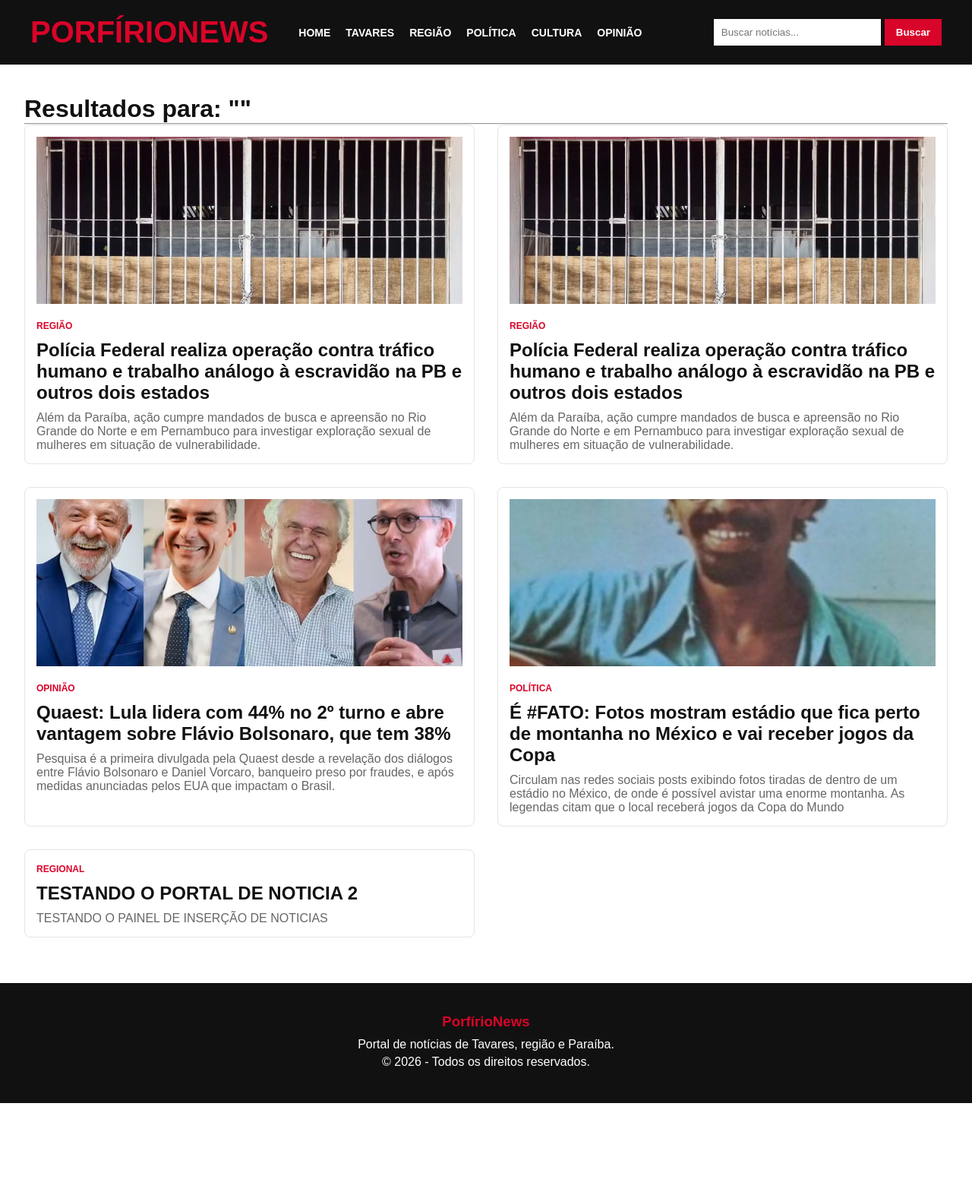
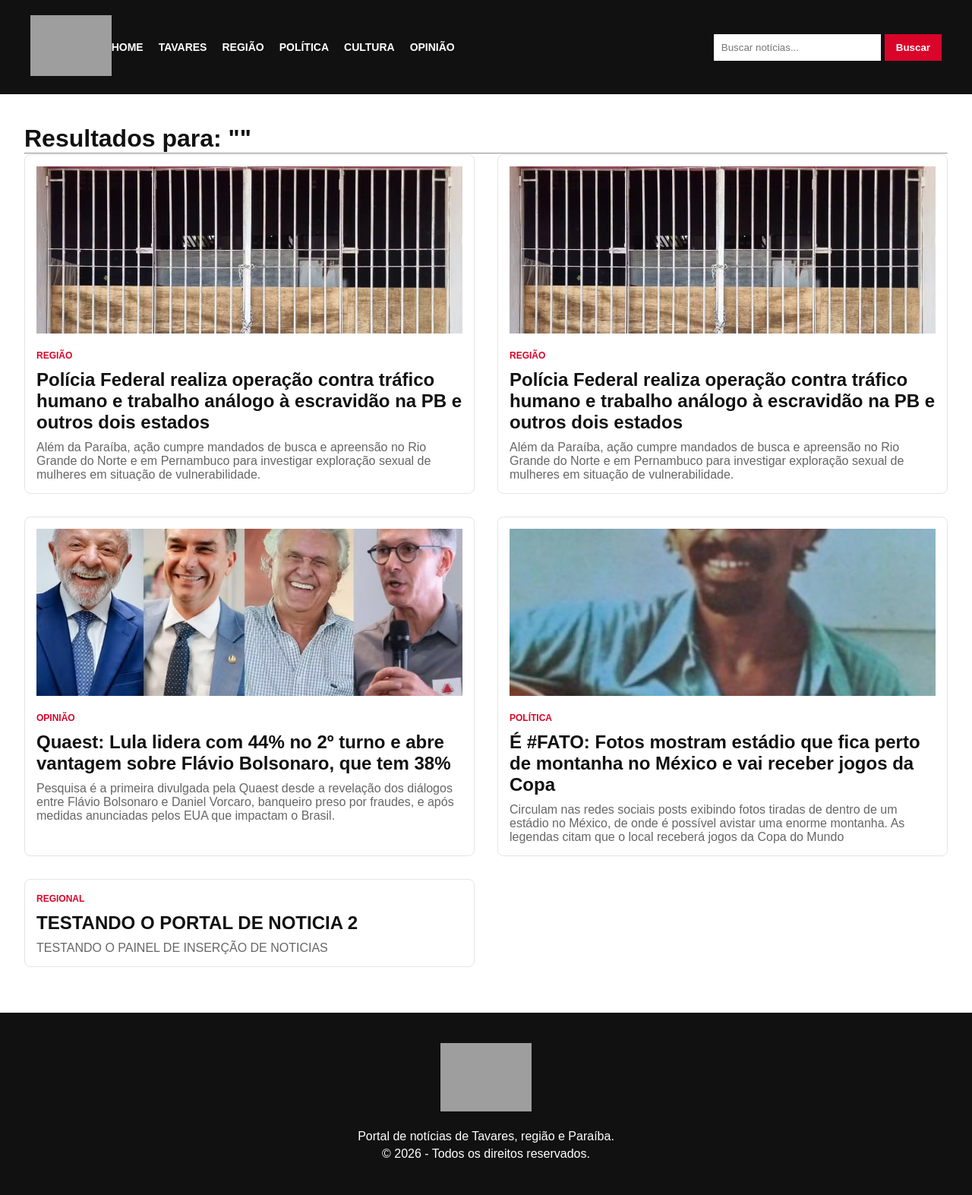
Before and after one commit to damiaoporfiriodp-crypto/PorfirioNews, a Flask app: page /buscar in a window 1280 px wide. Shown: the whole page at 76% size. Before the commit the page ends 1452 px from the top, so only its background shows below. Run offline with Flask 3, Linux system fonts and the light colour scheme; data comes from the database, SQL or seed files in the repository; grey boxes are pictures that could not be loaded.

Commit message:
Adiciona logo no cabecalho e rodape

```diff
--- a/static/css/style.css
+++ b/static/css/style.css
@@ -18,11 +18,9 @@ header{
     justify-content:space-between;
     flex-wrap:wrap;
 }
-.logo{
-    font-size:40px;
-    font-weight:bold;
-    color:#d90429;
-    margin-right:40px;
+.logo img{
+    height:80px;
+    width:auto;
 }
 nav{
     display:flex;
@@ -263,6 +261,15 @@ header button{
     margin-bottom:10px;
 }
 
+.logo-rodape{
+    height:90px;
+    width:auto;
+    margin-bottom:15px;
+}
+
+.rodape p{
+    margin:5px 0;
+}
 .rodape p{
     margin:5px 0;
 }
--- a/templates/base.html
+++ b/templates/base.html
@@ -6,6 +6,9 @@
     <meta name="viewport" content="width=device-width, initial-scale=1">
     <meta name="theme-color" content="#d90429">
     <meta charset="UTF-8">
+    <link rel="icon"
+      type="image/png"
+      href="{{ url_for('static', filename='img/logo.png') }}">
     <title>
     {% block title %}
     PorfírioNews
@@ -23,9 +26,17 @@
 
 <header>
 
-    <div class="logo">
-        PORFÍRIONEWS
-    </div>
+<div class="logo">
+
+    <a href="/">
+
+        <img
+        src="{{ url_for('static', filename='img/logo.png') }}"
+        alt="PorfírioNews">
+
+    </a>
+
+</div>
 
     <nav>
 
@@ -63,7 +74,10 @@
 
     <div class="rodape-conteudo">
 
-        <h3>PorfírioNews</h3>
+        <img
+        src="{{ url_for('static', filename='img/logo.png') }}"
+        alt="PorfírioNews"
+        class="logo-rodape">
 
         <p>
             Portal de notícias de Tavares, região e Paraíba.
```
Also changed, not shown: static/img/logo.png.png (added).
